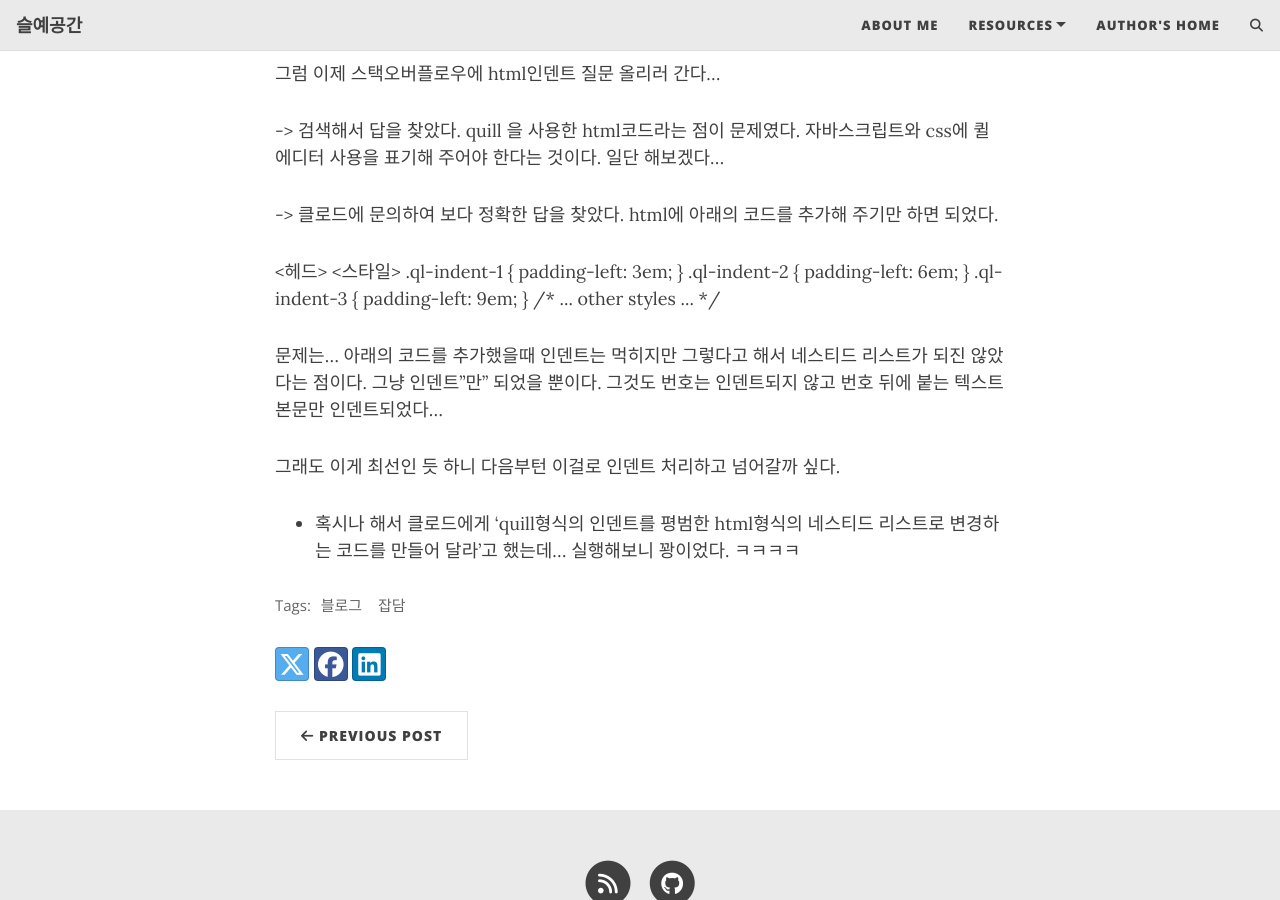
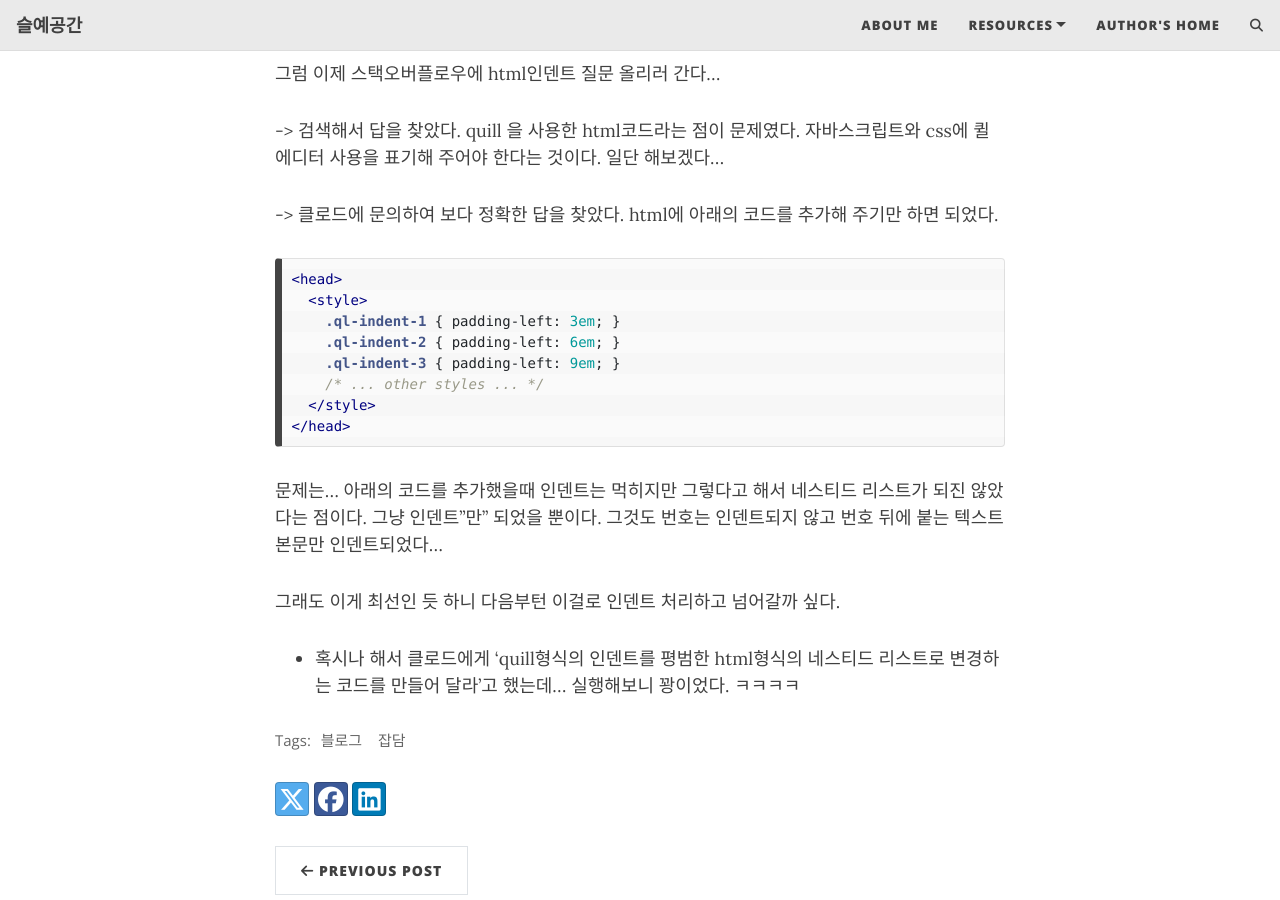
Before and after one commit to yeseulnim/yeseulnim.github.io, a Jekyll site: the page built from _posts/2024-06-28-blog-post-howto.md, in a window 1280 px wide and 900 px high, scrolled down 860 px. Built offline with Jekyll 4.4.1, drawn with Linux system fonts in a browser that asks for light colours; comment, search, counter and statistics services are not loaded.

Commit message:
lesson 15 post added

````diff
--- a/_posts/2024-06-28-blog-post-howto.md
+++ b/_posts/2024-06-28-blog-post-howto.md
@@ -30,14 +30,17 @@ tags : [블로그,잡담]
 
 -> 클로드에 문의하여 보다 정확한 답을 찾았다.
 html에 아래의 코드를 추가해 주기만 하면 되었다.
-<헤드>
-  <스타일>
+
+```html
+<head>
+  <style>
     .ql-indent-1 { padding-left: 3em; }
     .ql-indent-2 { padding-left: 6em; }
     .ql-indent-3 { padding-left: 9em; }
     /* ... other styles ... */
-  </스타일>
-</헤드>
+  </style>
+</head>
+```
 
 문제는... 아래의 코드를 추가했을때 인덴트는 먹히지만 그렇다고 해서 네스티드 리스트가 되진 않았다는 점이다. 그냥 인덴트"만" 되었을 뿐이다.
 그것도 번호는 인덴트되지 않고 번호 뒤에 붙는 텍스트 본문만 인덴트되었다...
````
Also changed, not shown: _posts/2020-02-26-flake-it-till-you-make-it.md (deleted, +0 -18 lines), 1 other file.
